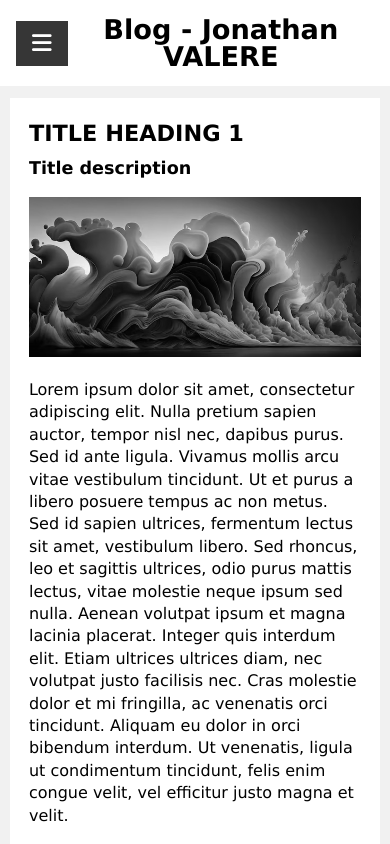
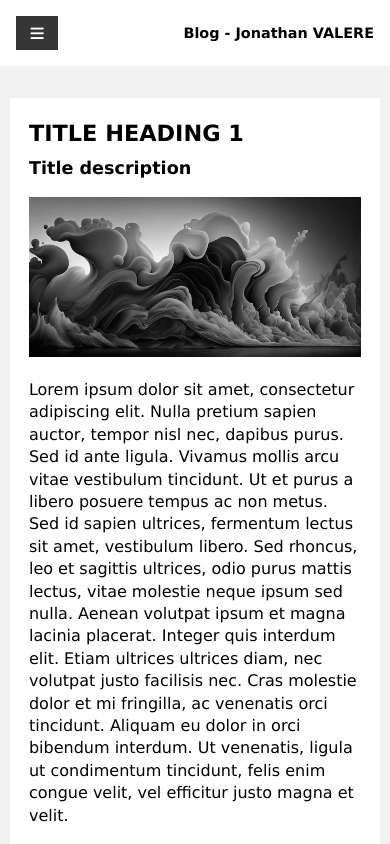
Before and after one commit to jonathanValere/blog-app, a React (Vite) app: page / in a window 390 px wide. Shown: the top 844 px of the page. Built offline with nearby package versions, Linux system fonts and the light colour scheme; the HTML template or start-up script is replaced by a standard one.

Commit message:
navigation bug fixed

```diff
--- a/src/components/Header/Header.css
+++ b/src/components/Header/Header.css
@@ -46,14 +46,14 @@ header p {
 
   header .container i {
     display: inherit;
-    font-size: 1.4rem;
+    font-size: 95%;
     background-color: #363636;
-    padding: 0.7rem 1rem;
+    padding: 0.6rem 0.9rem;
     color: #fff;
   }
 
   h1 {
-    font-size: 1.7rem;
+    font-size: 90%;
   }
 
   header p {
```
